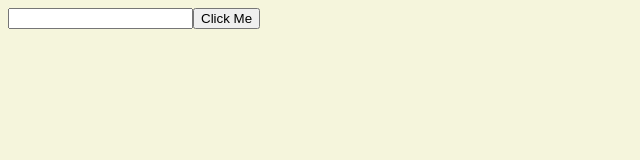
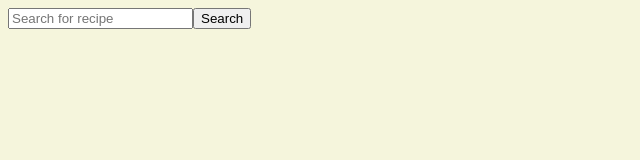
Before and after one commit to josellanza/bloobirds-technical-test, a React app: page / in a window 1280 px wide. Shown: the top 160 px of the page, without its empty margins (0-640 px from the left). Built offline with nearby package versions, Linux system fonts and the light colour scheme.

Commit message:
displaying data

```diff
--- a/src/js/app/App.js
+++ b/src/js/app/App.js
@@ -1,10 +1,10 @@
 import React, {Component} from 'react';
-import axios from 'axios'
+import axios from 'axios';
 
 class App extends React.Component {
   constructor(props) {
     super(props);
-    this.state = {value: '', recipe: ''};
+    this.state = {value: '', ingredient: []};
 
     this.handleChange = this.handleChange.bind(this);
     this.handleSubmit = this.handleSubmit.bind(this);
@@ -22,7 +22,7 @@ class App extends React.Component {
       }
     })
     .then( (response) => {
-      this.setState({ recipe: response.data["0"].name})
+      this.setState({ ingredient: response.data})
       console.log(response);
     })
     .catch(function (error) {
@@ -32,13 +32,19 @@ class App extends React.Component {
 
   render() {
     return (
-      <form >
-        <input type="text" value={this.state.value} onChange={this.handleChange} />
-        <button className='button' onClick={this.handleSubmit}>
-          Click Me
-        </button>
-        <div>{this.state.recipe}</div>
-      </form>
+      <section className="container">
+        <form >
+          <input type="text" value={this.state.value} placeholder="Search for recipe" onChange={this.handleChange} />
+          <button className='button' onClick={this.handleSubmit}>
+            Search
+          </button>
+          <ul>
+            {this.state.ingredient.map(function(user, i){
+              return <li key={i}>{user.name}</li>
+            })}
+          </ul>
+        </form>
+      </section>
     );
   }
 }
```
